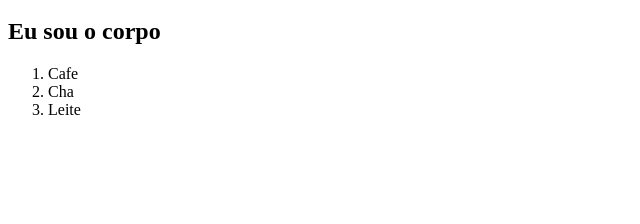
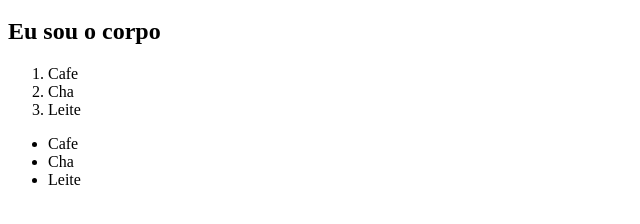
Before and after one commit to castanhadev/castanhadev.github.io, a plain HTML site: page index.html in a window 1280 px wide. Shown: the part 48-272 px from the top of the page, without its empty margins (0-640 px from the left). Drawn offline with Linux system fonts and the light colour scheme.

Commit message:
Feature: add index.html

```diff
--- a/index.html
+++ b/index.html
@@ -13,4 +13,9 @@
         <li>Cha</li>
         <li>Leite</li>
     </ol>
+    <ul>
+        <li>Cafe</li>
+        <li>Cha</li>
+        <li>Leite</li>
+    </ul>
 </html>
```
